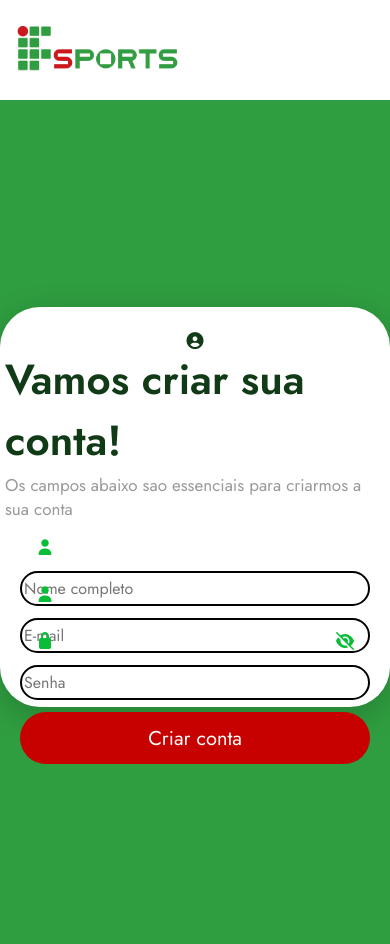
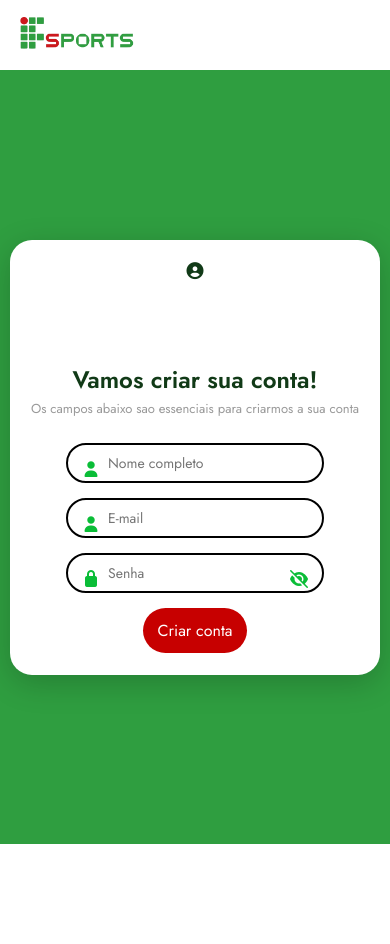
Before and after one commit to Arthur-fleck19/IFsports, a PHP site: page /cadastro.html in a window 390 px wide. After the commit the page ends 844 px from the top, so only its background shows below. Run offline with PHP 8.4, Linux system fonts and the light colour scheme.

Commit message:
arrumando as cagadas

```diff
--- a/CSS/cadastro.css
+++ b/CSS/cadastro.css
@@ -62,7 +62,7 @@ font-size: 15px;
 
 .formulario{
     width: 900px;
-  height: 400px;
+    height: 450px;
     background-color: #FFFFFF;
     backdrop-filter: blur(10px);
     box-shadow: 0 8px 32px rgba(0,0,0,0.2);
@@ -93,18 +93,26 @@ padding-top: 25px;
 
 
 .caixa-formulario input{
- width: 100%;
- height: 35px;
+    width: 800px;
+    height: 45px;
     font-size: 16px;
     border: 2px solid black;
     border-radius: 20px;
 
+    padding-left: 45px;
+    padding-right: 45px;
+
+}
+
+.botao {
+    justify-self: center;
+    align-self: center;
+    display: flex;
+    justify-content: center;
 }
 
 
-
-
-.container button{
+button{
     font-size: 20px;
     padding: 7px 15px;
     border-radius: 30px;
@@ -113,7 +121,12 @@ padding-top: 25px;
     width: 350px;
     height: 52px;
     border: none;
-  text-decoration: none;
+
+    display: flex;
+    justify-content: center;
+    align-items: center;
+
+    cursor: pointer;
 
 
 }
@@ -121,6 +134,7 @@ padding-top: 25px;
 button a{
     text-decoration: none;
     color: #FFFFFF;
+    justify-content: center;
 }
 
 .conta{
@@ -155,7 +169,7 @@ i{
 .icone-esquerda{
     position: absolute;
     left: 15px;
-    top: 50%;
+    top: 68px;
     transform: translateY(-50%);
     color: #0abd37;
     font-size: 16px;
@@ -164,14 +178,217 @@ i{
 .icone-direita {
     position: absolute;
     right: 15px;
-    top: 50%;
+    top: 68px;
     transform: translateY(-50%);
     color: #0abd37;
     font-size: 16px;
     cursor: pointer;
+
+}
+
+.titulo-login {
+    display: flex;
+    align-items: center;
+    justify-content: center;
+    gap: 15px;
+}
+
+.titulo-login h1 {
+    margin: 0;
+}
+
+.icone-login {
+    font-size: 65px;
+    color: #007512;
+}
+
+
+/* =========================================
+   RESPONSIVIDADE
+   ========================================= */
+
+/* Tablets */
+@media (max-width: 900px) {
+
+    .container {
+        padding: 30px 20px;
+        min-height: calc(100vh - 100px);
+    }
+
+    .formulario {
+        width: 100%;
+        max-width: 700px;
+        height: auto;
+        min-height: 400px;
+        padding: 30px;
+        transform: none;
+    }
+
+    .formulario h1 {
+        font-size: 36px;
+    }
+
+    .frase {
+        margin-bottom: 35px;
+    }
+
+    .container button {
+        width: 80%;
+        max-width: 350px;
+    }
+}
+
+
+/* Celulares */
+@media (max-width: 600px) {
+
+    html,
+    body {
+        width: 100%;
+        min-height: 100%;
+        overflow-x: hidden;
+    }
+
+    .cabecalho {
+        height: 80px;
+        padding: 10px 15px;
+    }
+
+    .logoIFsportsImg {
+        width: 140px;
+        height: auto;
+    }
+
+    .container {
+        width: 100%;
+        min-height: calc(100vh - 80px);
+        padding: 20px 15px;
+        align-items: center;
+    }
+
+    .formulario {
+        width: 100%;
+        max-width: 430px;
+        height: auto;
+        min-height: 400px;
+        padding: 25px 20px;
+        border-radius: 25px;
+        transform: none;
+    }
+
+    .formulario h1 {
+        font-size: 28px;
+        text-align: center;
+    }
+
+    .frase {
+        font-size: 14px;
+        text-align: center;
+        margin-bottom: 30px;
+    }
+
+    .caixa-formulario {
+        width: 100%;
+        max-width: 350px;
+        margin-bottom: 15px;
+    }
+
+    .caixa-formulario input {
+        width: 100%;
+        height: 42px;
+        font-size: 15px;
+        padding-left: 40px;
+        padding-right: 40px;
+    }
+
+    .container button {
+        width: 100%;
+        max-width: 350px;
+        height: 48px;
+        font-size: 17px;
+    }
+
+    .coisa {
+        font-size: 13px;
     }
 
     .icone-login i {
-    font-size: 70px;
-    color: #007512;
+        font-size: 60px;
     }
+
+    .titulo-login {
+        gap: 10px;
+    }
+
+    .icone-login {
+        font-size: 45px;
+    }
+
+    .titulo-login h1 {
+        font-size: 27px;
+    }
+
+}
+
+
+/* Celulares pequenos */
+@media (max-width: 400px) {
+
+    .cabecalho {
+        height: 70px;
+    }
+
+    .logoIFsportsImg {
+        width: 120px;
+    }
+
+    .container {
+        min-height: calc(100vh - 70px);
+        padding: 15px 10px;
+    }
+
+    .formulario {
+        padding: 22px 15px;
+        border-radius: 22px;
+    }
+
+    .formulario h1 {
+        font-size: 24px;
+    }
+
+    .frase {
+        font-size: 13px;
+        margin-bottom: 25px;
+    }
+
+    .caixa-formulario {
+        max-width: 100%;
+    }
+
+    .caixa-formulario input {
+        height: 40px;
+        font-size: 14px;
+    }
+
+    .container button {
+        height: 45px;
+        font-size: 16px;
+    }
+
+    .coisa {
+        font-size: 12px;
+    }
+
+    .titulo-login {
+        gap: 8px;
+    }
+
+    .icone-login {
+        font-size: 38px;
+    }
+
+    .titulo-login h1 {
+        font-size: 22px;
+    }
+
+}
```
Also changed, not shown: CSS/dashboard.css (+30 -0 lines), CSS/trabalho.css (+26 -19 lines). Lines whose indentation alone changed are shown as unchanged.
